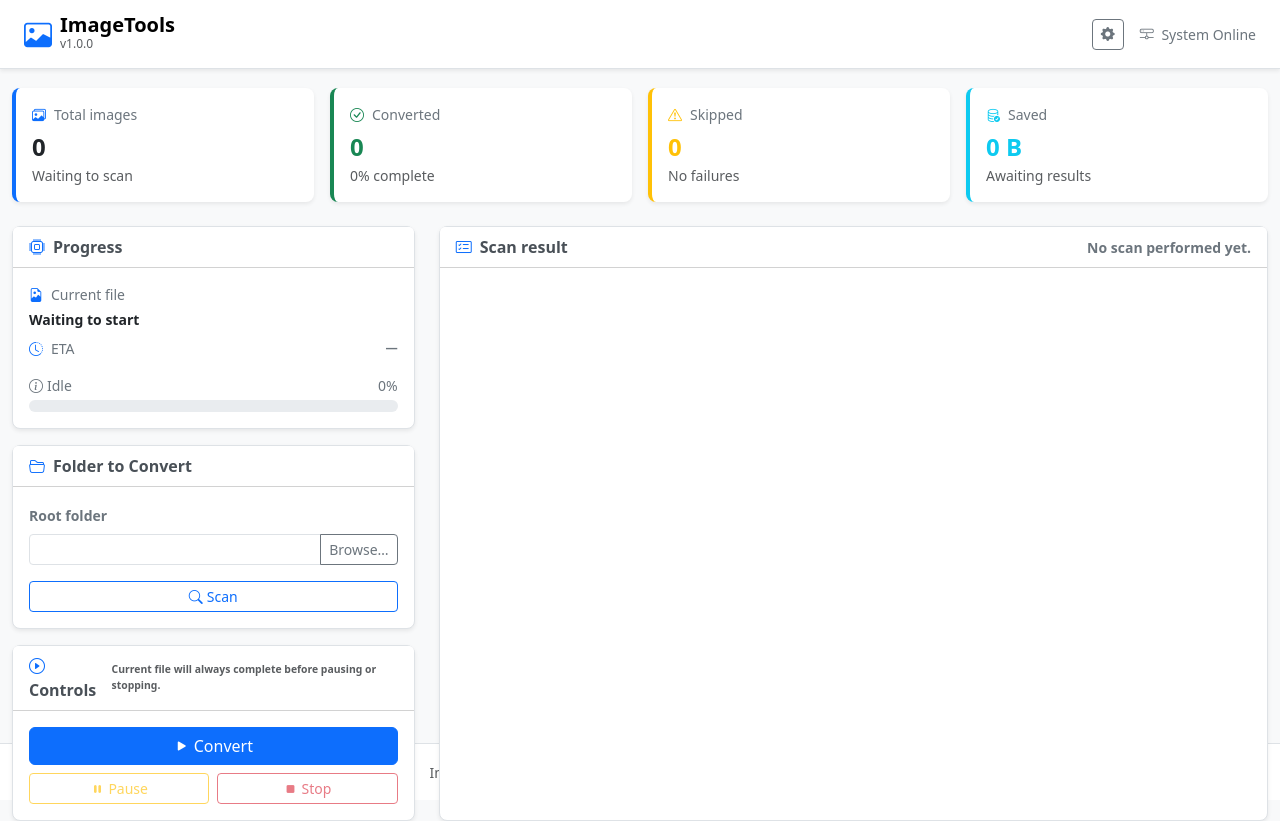
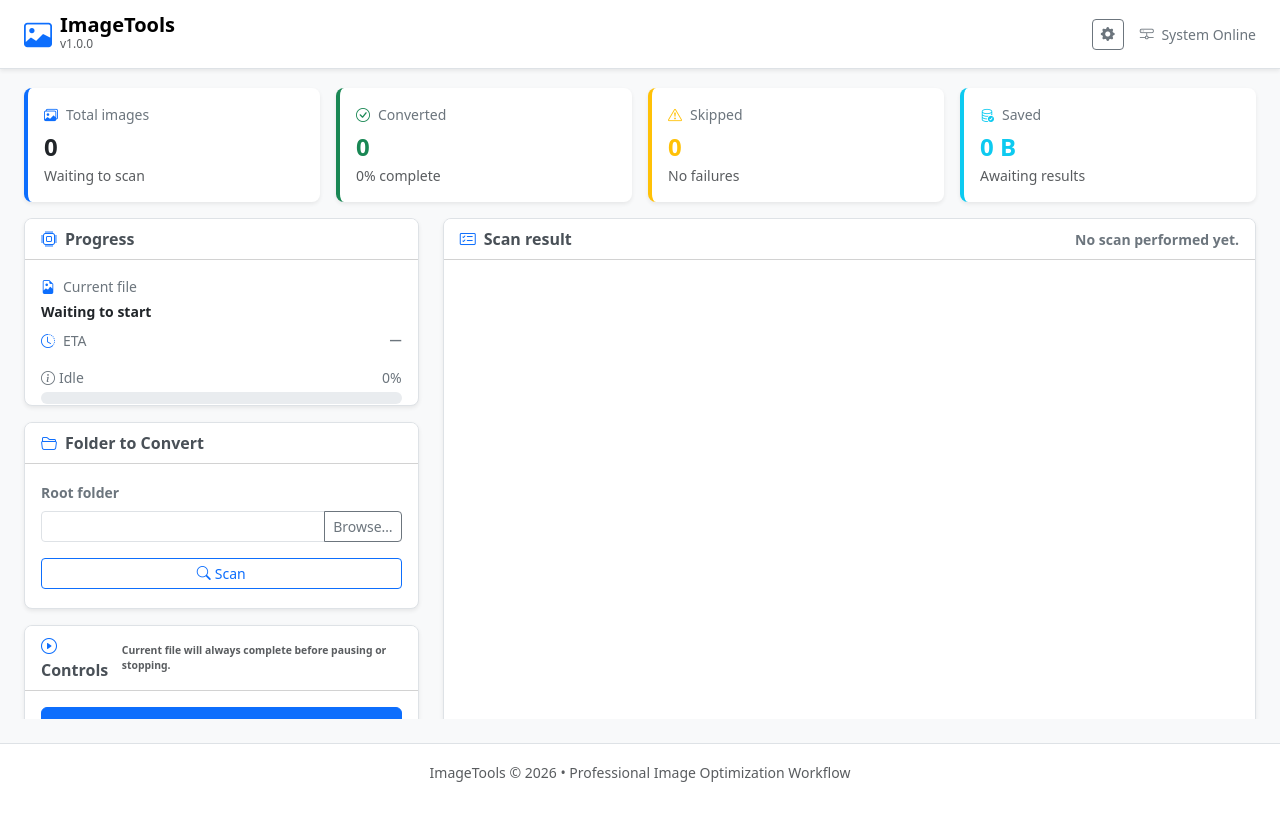
Before and after one commit to scott-dowell/ImageTools, a Flask app: page / in a window 1280 px wide. After the commit the page ends 782 px from the top, so only its background shows below. Run offline with Flask 3, Linux system fonts and the light colour scheme.

Commit message:
Enforce explicit table max-height to guarantee footer clearance. Closes #41

```diff
--- a/templates/index.html
+++ b/templates/index.html
@@ -7,12 +7,13 @@
   <link href="https://cdn.jsdelivr.net/npm/bootstrap@5.3.3/dist/css/bootstrap.min.css" rel="stylesheet">
   <link rel="stylesheet" href="https://cdn.jsdelivr.net/npm/bootstrap-icons@1.11.3/font/bootstrap-icons.min.css">
   <style>
-    body { background: #f8f9fa; padding-top: 64px; height: 100vh; display: flex; flex-direction: column; }
+    body { background: #f8f9fa; padding-top: 64px; height: 100vh; display: flex; flex-direction: column; overflow: hidden; }
     .navbar { border-bottom: 1px solid #dee2e6; flex-shrink: 0; }
-    .card { border-radius: 0.5rem; border: 1px solid #dee2e6; }
-    .card-header { font-weight: 600; color: #495057; }
+    .card { border-radius: 0.5rem; border: 1px solid #dee2e6; height: 100%; display: flex; flex-direction: column; overflow: hidden; }
+    .card-header { font-weight: 600; color: #495057; flex-shrink: 0; }
+    .card-body { flex: 1; overflow-y: auto; min-height: 0; }
     .folder-table { width: 100%; table-layout: fixed; }
-    .results-card { height: 100%; display: flex; flex-direction: column; }
+    .results-card { flex: 1; display: flex; flex-direction: column; min-height: 0; }
     .folder-table th, .folder-table td {
       white-space: nowrap;
       overflow: hidden;
@@ -27,7 +28,7 @@
       overflow-y: auto;
       overflow-x: hidden;
       display: block;
-      padding-bottom: 0;
+      max-height: calc(100vh - 400px); /* Explicit constraint based on viewport height */
     }
     .results-wrapper {
       flex: 1;
@@ -38,6 +39,7 @@
       border-radius: 0.375rem;
     }
     .results-scroll table { margin-bottom: 0; }
+    footer { z-index: 1030; position: relative; background: white; }
   </style>
 </head>
 <body>
@@ -61,9 +63,9 @@
     </div>
   </nav>
 
-  <div class="container-fluid py-4 flex-grow-1 d-flex flex-column" style="min-height: 0;">
+  <div class="container-fluid flex-grow-1 d-flex flex-column overflow-hidden" style="min-height: 0; padding: 1.5rem;">
 
-    <div class="row g-3 mb-4 flex-shrink-0">
+    <div class="row g-3 mb-3 flex-shrink-0">
       <div class="col-md-3">
         <div class="card shadow-sm h-100 border-0 border-start border-4 border-primary">
           <div class="card-body">
@@ -110,9 +112,9 @@
       </div>
     </div>
 
-    <div class="row g-4 flex-grow-1" style="min-height: 0;">
+    <div class="row g-4 flex-grow-1 overflow-hidden" style="min-height: 0;">
       <!-- Sidebar: Progress, Configuration, and Controls -->
-      <div class="col-lg-4 d-flex flex-column gap-3 flex-shrink-0">
+      <div class="col-lg-4 d-flex flex-column gap-3 flex-shrink-0 overflow-auto">
 
         <div class="card shadow-sm">
           <div class="card-header bg-white d-flex align-items-center">
@@ -198,9 +200,9 @@
       </div>
 
       <!-- Main Content: Scan Results -->
-      <div class="col-lg-8 d-flex flex-column" style="min-height: 0;">
-        <div class="card shadow-sm results-card">
-          <div class="card-header bg-white d-flex align-items-center justify-content-between">
+      <div class="col-lg-8 d-flex flex-column" style="min-height: 0; max-height: 100%; overflow: hidden;">
+        <div class="card shadow-sm results-card overflow-hidden" style="max-height: 100%;">
+          <div class="card-header bg-white d-flex align-items-center justify-content-between flex-shrink-0">
             <div class="d-flex align-items-center">
               <i class="bi bi-card-checklist me-2 text-primary"></i>Scan result
             </div>
@@ -215,7 +217,7 @@
     </div>
   </div>
 
-  <footer class="footer py-3 bg-white border-top flex-shrink-0 mt-auto">
+  <footer class="footer py-3 bg-white border-top flex-shrink-0">
     <div class="container text-center">
       <span class="text-muted small">ImageTools &copy; 2026 &bull; Professional Image Optimization Workflow</span>
     </div>
```
Also changed, not shown: CHANGELOG.md.
